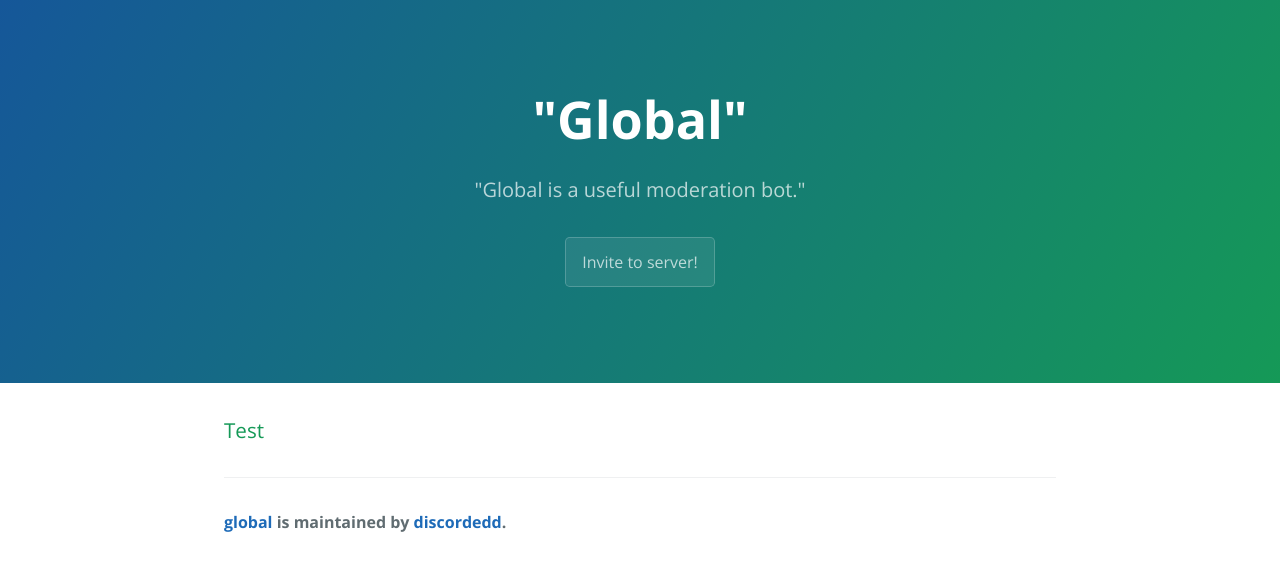
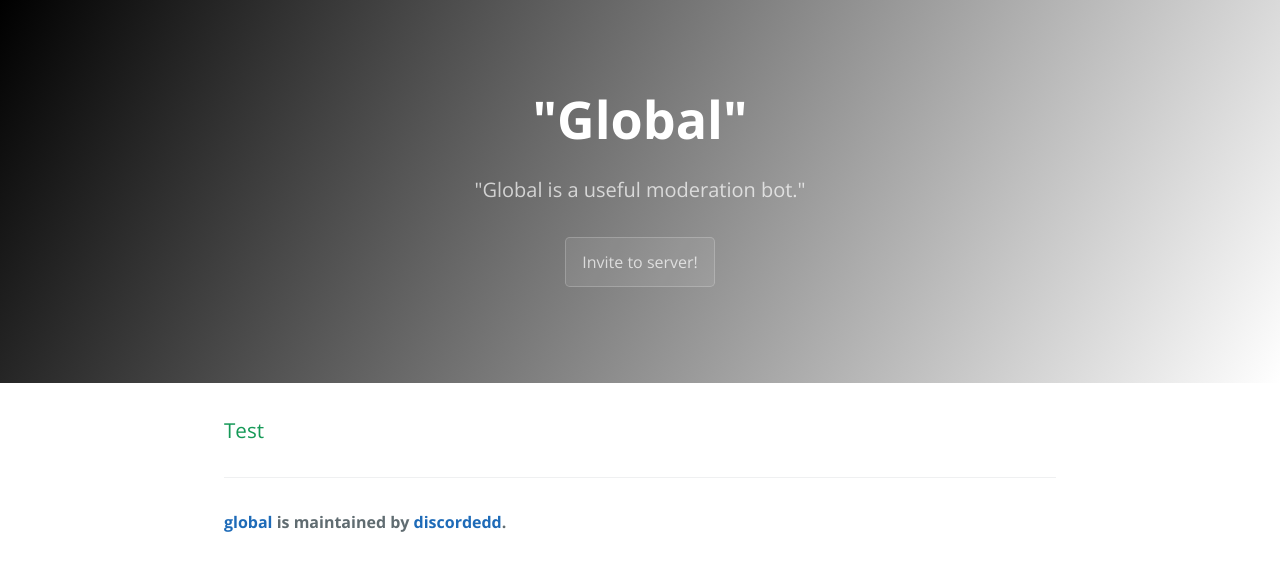
Before and after one commit to discordedd/global, a Jekyll site: the page built from index.md, in a window 1280 px wide. Shown: the top 571 px of the page. Built offline with Jekyll 4.4.1, drawn with Linux system fonts in a browser that asks for light colours; our own code applies the rules of GitHub Pages for plain Markdown files.

Commit message:
Update style.scss

```diff
--- a/assets/css/style.scss
+++ b/assets/css/style.scss
@@ -2,7 +2,7 @@
 ---
 
 @import 'jekyll-theme-cayman';
-.page-header { color: #fff; text-align: center; background-color: #159957; background-image: linear-gradient(120deg, #155799, #159957); }
+.page-header { color: #fff; text-align: center; background-color: #159957; background-image: linear-gradient(120deg, #000000, #ffffff); }
 @media screen and (min-width: 64em) { .page-header { padding: 5rem 6rem; } }
 @media screen and (min-width: 42em) and (max-width: 64em) { .page-header { padding: 3rem 4rem; } }
 @media screen and (max-width: 42em) { .page-header { padding: 2rem 1rem; } }
```
